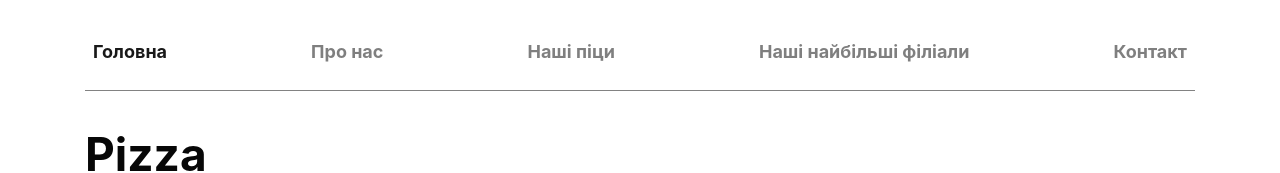
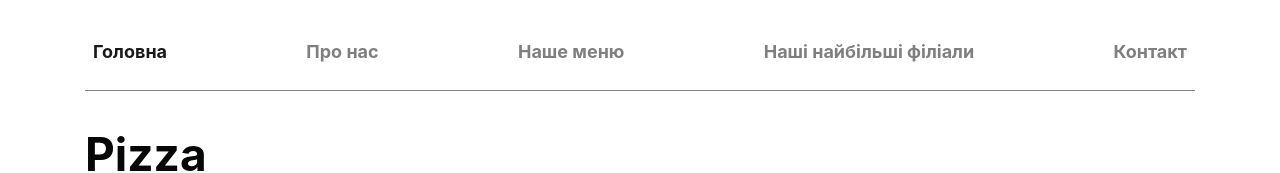
Before and after one commit to Doloman040206/my-web, a Next.js app: page / in a window 1280 px wide. Shown: the top 173 px of the page. Built offline with nearby package versions, Linux system fonts and the light colour scheme; no server answers.

Commit message:
little fix

```diff
--- a/pages/index.tsx
+++ b/pages/index.tsx
@@ -10,6 +10,9 @@ const App = () => {
 		<Head>
 			<title>My page title</title>
 			<link rel="stylesheet" href="https://cdn.jsdelivr.net/npm/bootstrap@4.6.0/dist/css/bootstrap.min.css" integrity="sha384-B0vP5xmATw1+K9KRQjQERJvTumQW0nPEzvF6L/Z6nronJ3oUOFUFpCjEUQouq2+l" crossOrigin="anonymous"></link>
+			<script src="https://code.jquery.com/jquery-3.5.1.slim.min.js" crossOrigin="anonymous"></script>
+    		<script src="https://cdn.jsdelivr.net/npm/popper.js@1.16.1/dist/umd/popper.min.js" crossOrigin="anonymous"></script>
+    		<script src="https://cdn.jsdelivr.net/npm/bootstrap@4.6.0/dist/js/bootstrap.min.js" crossOrigin="anonymous"></script>
 		</Head>
 		<div className="container">
 			<nav className="navbar navbar-expand-lg navbar-light p-0">
@@ -25,7 +28,7 @@ const App = () => {
 							<a className="nav-link" href="#Про нас">Про нас</a>
 						</li>
 						<li className="nav-item">
-							<a className="nav-link" href="#pizzas">Наші піци </a>
+							<a className="nav-link" href="#choise">Наше меню </a>
 						</li>
 						<li className="nav-item">
 							<a className="nav-link" href="#portfolio">Наші найбільші філіали</a>
```
Also changed, not shown: public/img/103.jpg (added).
